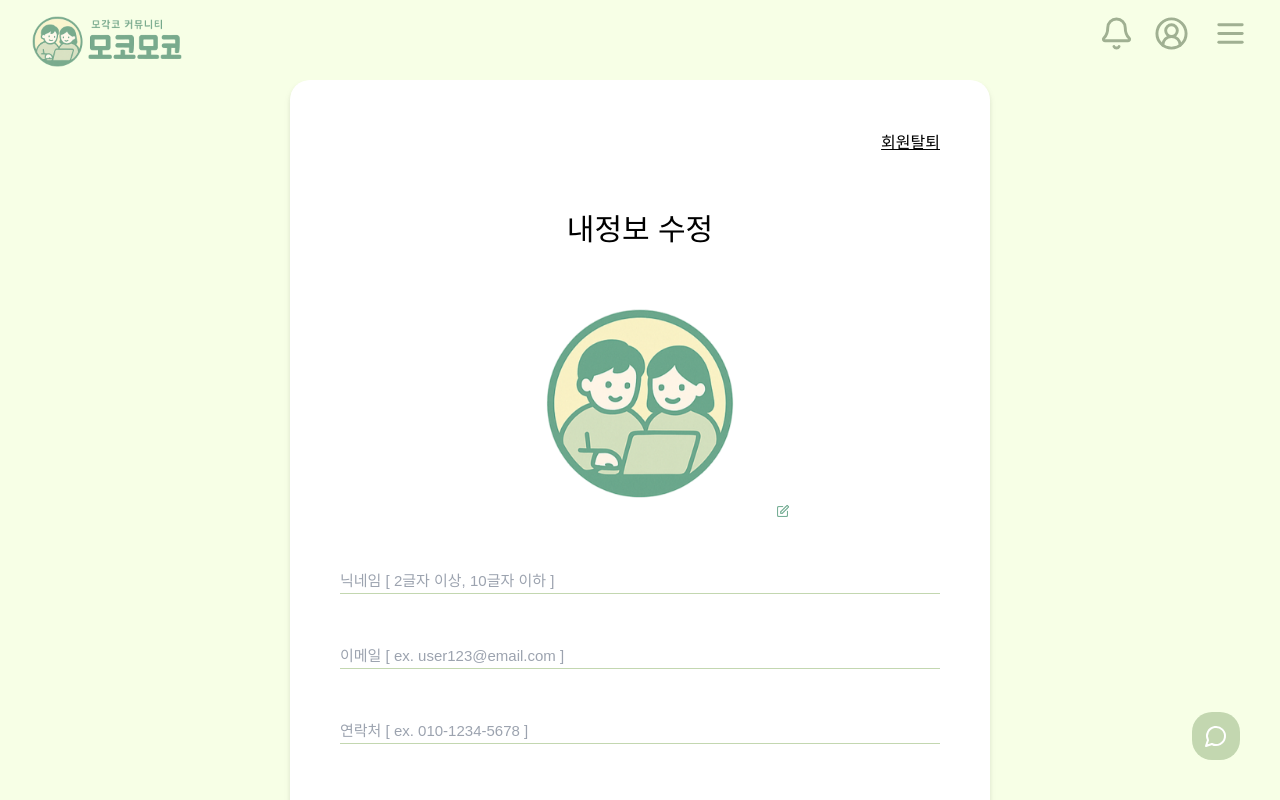
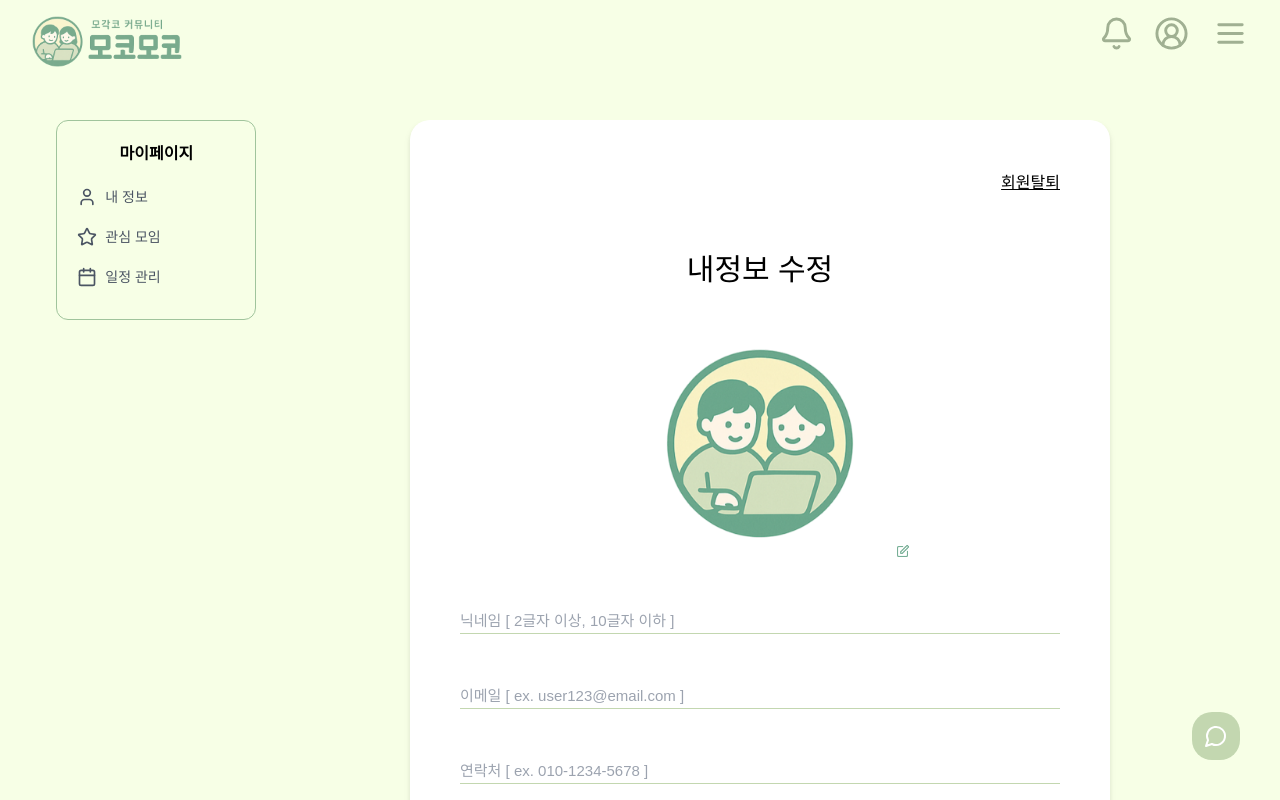
Before and after one commit to seonysun/mocomoco-FE, a Next.js app: page /mypage/edit in a window 1280 px wide. Shown: the top 800 px of the page. Built offline with nearby package versions, Linux system fonts and the light colour scheme; a web font is replaced by a local one.

Commit message:
Deploy from GitHub Actions

```diff
--- /dev/null
+++ b/src/app/mypage/layout.tsx
@@ -0,0 +1,14 @@
+import MypageSidebar from '@/components/mypage/MypageSidebar';
+
+const MypageLayout = ({ children }: { children: React.ReactNode }) => {
+  return (
+    <div className="flex gap-10 px-[2%] py-10">
+      <div>
+        <MypageSidebar />
+      </div>
+      <div className="flex-1 overflow-y-auto">{children}</div>
+    </div>
+  );
+};
+
+export default MypageLayout;
--- a/src/app/mypage/page.tsx
+++ b/src/app/mypage/page.tsx
@@ -5,6 +5,7 @@ import stack_react from '@images/stack_React.png';
 import stack_next from '@images/stack_Next.png';
 import stack_git from '@images/stack_git.png';
 import Logo from '@images/Logo.png';
+import userProfile from '@/mockup/user.json';
 
 type UserProfile = {
   id: number;
@@ -29,12 +30,12 @@ async function getUserProfile(): Promise<UserProfile> {
 }
 
 export default async function Mypage() {
-  const userProfile = await getUserProfile();
+  // const userProfile = await getUserProfile();
 
   return (
     <div aria-label="마이페이지" className="h-full">
       {/* 마이페이지 카드 */}
-      <div className="mt-[5%] flex items-center justify-center">
+      <div className="flex items-center justify-center">
         <section
           className="flex min-h-[500px] min-w-[700px] flex-col items-center rounded-2xl bg-[#E1F0D3] p-12 shadow-sm"
           aria-label="사용자 정보"
--- /dev/null
+++ b/src/components/mypage/MypageSidebar.tsx
@@ -0,0 +1,34 @@
+'use client';
+
+import { MYPAGE_MENU_LIST } from '@/constants/config';
+import Link from 'next/link';
+import { usePathname } from 'next/navigation';
+
+const MypageSidebar = () => {
+  const pathname = usePathname();
+
+  return (
+    <aside className="w-[200px] rounded-xl border border-main-default p-5 pb-8">
+      <p className="mb-5 text-center font-semibold">마이페이지</p>
+      <nav>
+        <ul className="flex flex-col gap-5">
+          {MYPAGE_MENU_LIST.map(menu => (
+            <li key={menu.href}>
+              <Link
+                href={menu.href}
+                className={`flex items-center gap-2 text-sm transition-colors ${
+                  pathname === menu.href ? 'font-semibold' : 'text-gray-600'
+                }`}
+              >
+                <menu.icon size={20} />
+                {menu.name}
+              </Link>
+            </li>
+          ))}
+        </ul>
+      </nav>
+    </aside>
+  );
+};
+
+export default MypageSidebar;
--- a/src/constants/config.ts
+++ b/src/constants/config.ts
@@ -1,4 +1,4 @@
-import { Plus, Search, UsersRound } from 'lucide-react';
+import { Calendar, Plus, Search, Star, User, UsersRound } from 'lucide-react';
 
 export const CATEGORY_LIST = [
   '프론트엔드(FE)',
@@ -18,3 +18,9 @@ export const MENU_MOGAK_LIST = [
   { label: '새로운 모임', icon: Plus, to: '' },
   { label: '참여한 모임', icon: UsersRound, to: '' },
 ] as const;
+
+export const MYPAGE_MENU_LIST = [
+  { name: '내 정보', icon: User, href: '/mypage' },
+  { name: '관심 모임', icon: Star, href: '/mypage/wishlist' },
+  { name: '일정 관리', icon: Calendar, href: '/mypage/schedule' },
+] as const;
--- /dev/null
+++ b/src/mockup/user.json
@@ -0,0 +1,13 @@
+{
+  "id": 1,
+  "email": "test@kakao.com",
+  "name": "테스트",
+  "nickname": "테스트",
+  "phone": "010-1234-5678",
+  "birthday": "1995-04-22",
+  "gender": "male",
+  "address": "서울시 강남구",
+  "intro": "안녕하세요! 열심히 공부 중입니다.",
+  "github_url": "https://github.com/woojung",
+  "portfolio_url": "https://woojung.dev"
+}
```
